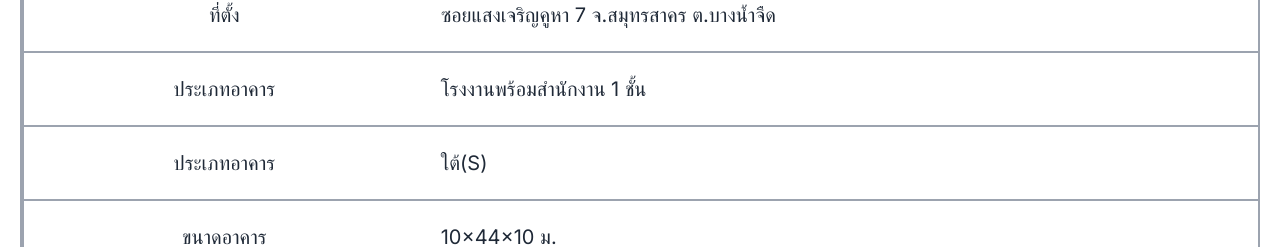
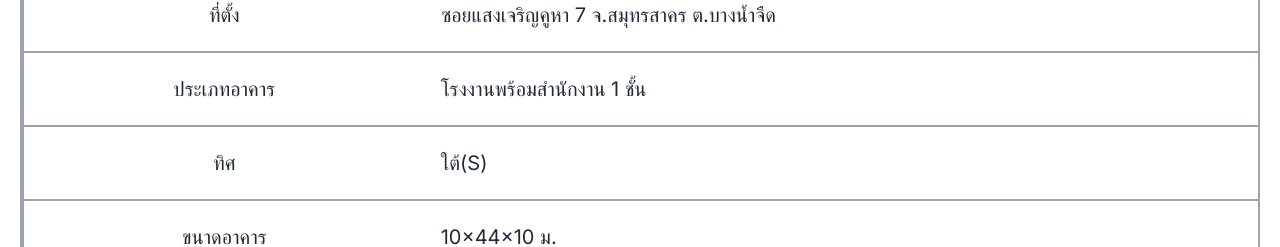
Before and after one commit to teetat2541/BFTfactorylist, a Next.js app: page /product/1 in a window 1280 px wide. Shown: the part 806-1053 px from the top of the page. Built offline with nearby package versions, Linux system fonts and the light colour scheme.

Commit message:
edit direction in product page

```diff
--- a/app/product/[slug]/page.tsx
+++ b/app/product/[slug]/page.tsx
@@ -64,7 +64,7 @@ const ItemPage = ({ params }: any) => {
             <dd className="mt-3 text-xl leading-6 sm:col-span-2 sm:mt-0">{item.buildingType}</dd>
           </div>
           <div className="px-4 py-6 sm:grid sm:grid-cols-3 sm:gap-4 sm:px-0">
-            <dt className="text-center text-xl font-medium leading-6">ประเภทอาคาร</dt>
+            <dt className="text-center text-xl font-medium leading-6">ทิศ</dt>
             <dd className="mt-3 text-xl leading-6 sm:col-span-2 sm:mt-0">{item.direction}</dd>
           </div>
           <div className="px-4 py-6 sm:grid sm:grid-cols-3 sm:gap-4 sm:px-0">
```
